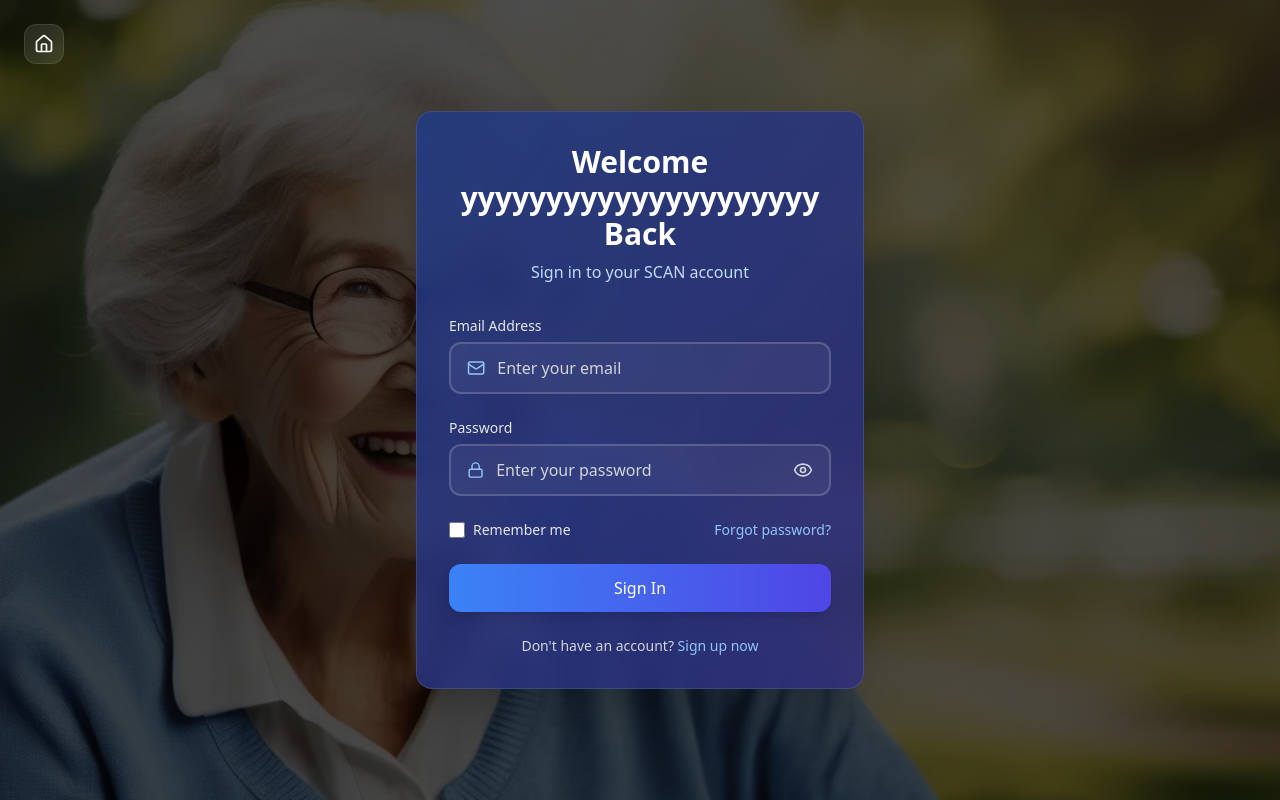
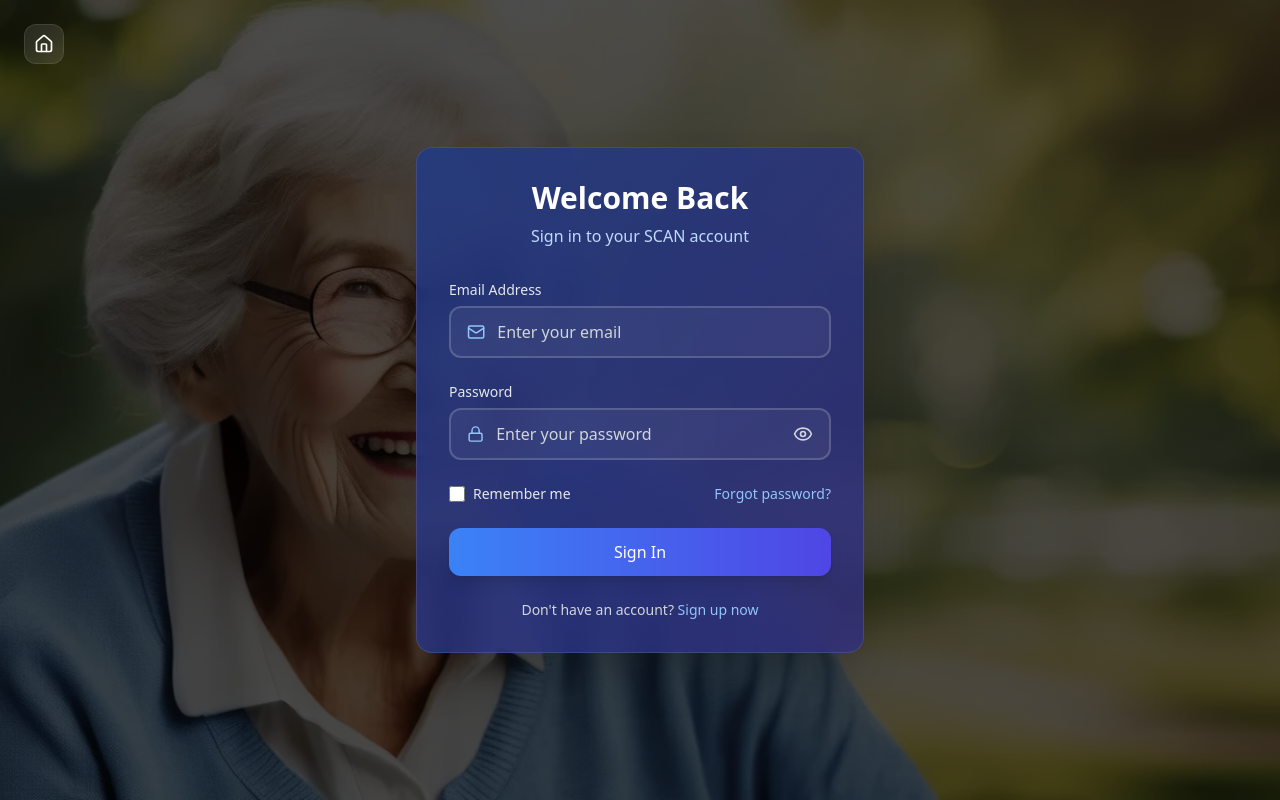
Before and after one commit to brianchristy/SCAN, a React (Vite) app in the folder frontend/: page /login in a window 1280 px wide. Built offline with nearby package versions, Linux system fonts and the light colour scheme; no server answers.

Commit message:
local prod

```diff
--- a/frontend/src/pages/LoginPage.jsx
+++ b/frontend/src/pages/LoginPage.jsx
@@ -214,7 +214,7 @@
           {/* Header */}
           <div className="p-8 text-center">
             <motion.div variants={itemVariants}>
-              <h1 className="text-3xl font-bold text-white mb-2">Welcome yyyyyyyyyyyyyyyyyyyyy Back</h1>
+              <h1 className="text-3xl font-bold text-white mb-2">Welcome Back</h1>
               <p className="text-blue-200">Sign in to your SCAN account</p>
             </motion.div>
           </div>
```
